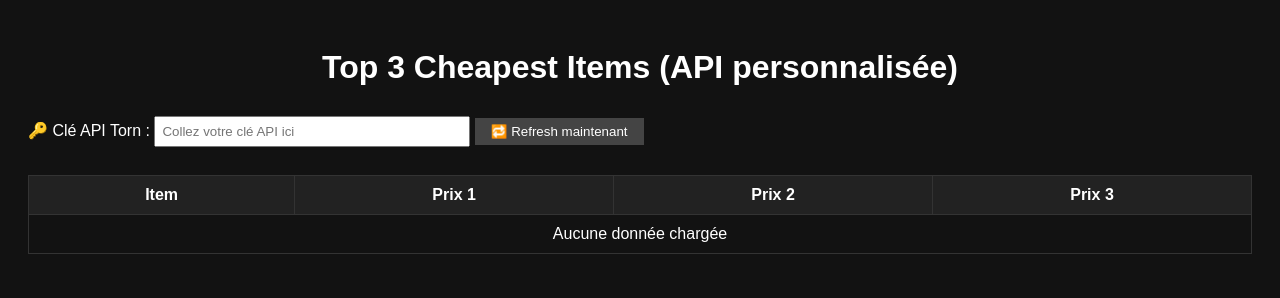
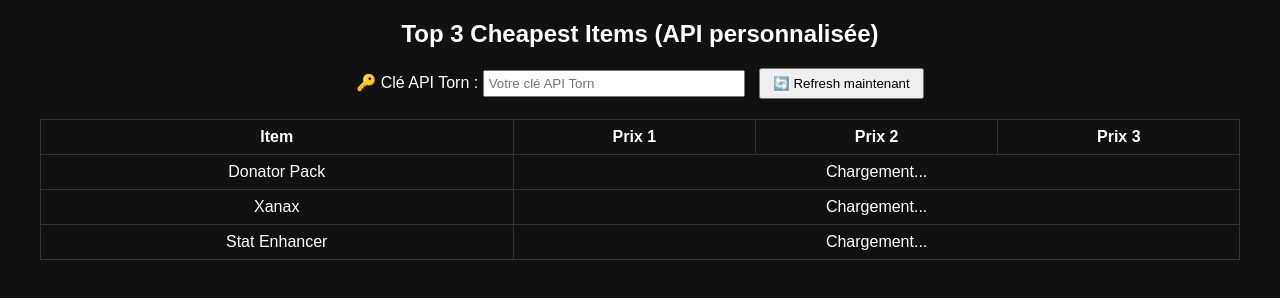
Before and after one commit to sleyesic/torn-price-tracker, a website: page index.html in a window 1280 px wide. Drawn offline with Linux system fonts and the light colour scheme.

Commit message:
Votre message ici

```diff
--- a/index.html
+++ b/index.html
@@ -1,82 +1,65 @@
 <!DOCTYPE html>
-<html lang="en">
+<html lang="fr">
 <head>
     <meta charset="UTF-8">
-  <title>Torn Market – Clé API</title>
-  <meta name="viewport" content="width=device-width, initial-scale=1.0">
+    <title>Top 3 Cheapest Items (API personnalisée)</title>
     <style>
-    body { font-family: Arial, sans-serif; background: #121212; color: #fff; padding: 20px; }
-    h1 { text-align: center; }
-    input { padding: 6px; width: 300px; }
-    button { margin: 10px 0; padding: 6px 16px; background: #444; color: #fff; border: none; cursor: pointer; }
-    table { width: 100%; border-collapse: collapse; margin-top: 20px; }
-    th, td { padding: 10px; border: 1px solid #333; text-align: center; }
-    th { background: #222; }
-    tr:nth-child(even) { background: #1a1a1a; }
-    a { color: #00ffcc; text-decoration: none; }
+        body { background: #111; color: white; font-family: sans-serif; text-align: center; }
+        table { width: 95%; margin: 20px auto; border-collapse: collapse; }
+        th, td { padding: 8px; border: 1px solid #333; }
+        input[type=text] { padding: 4px; width: 250px; }
+        button { padding: 6px 12px; margin-left: 10px; }
+        .error { color: red; font-weight: bold; }
     </style>
 </head>
 <body>
-  <h1>Top 3 Cheapest Items (API personnalisée)</h1>
-
-  <label for="apikey">🔑 Clé API Torn :</label>
-  <input type="text" id="apikey" placeholder="Collez votre clé API ici" />
-  <button onclick="fetchPrices()">🔁 Refresh maintenant</button>
-
+    <h2>Top 3 Cheapest Items (API personnalisée)</h2>
+    🔑 Clé API Torn :
+    <input type="text" id="apiKey" placeholder="Votre clé API Torn">
+    <button onclick="loadPrices()">🔄 Refresh maintenant</button>
+    <div id="error" class="error"></div>
     <table>
         <thead>
-      <tr>
-        <th>Item</th>
-        <th>Prix 1</th>
-        <th>Prix 2</th>
-        <th>Prix 3</th>
-      </tr>
+            <tr><th>Item</th><th>Prix 1</th><th>Prix 2</th><th>Prix 3</th></tr>
         </thead>
-    <tbody id="market-table">
-      <tr><td colspan="4">Aucune donnée chargée</td></tr>
+        <tbody id="pricesTable">
+            <tr><td>Donator Pack</td><td colspan="3" id="dp">Chargement...</td></tr>
+            <tr><td>Xanax</td><td colspan="3" id="xanax">Chargement...</td></tr>
+            <tr><td>Stat Enhancer</td><td colspan="3" id="stat">Chargement...</td></tr>
         </tbody>
     </table>
 
     <script>
-    const itemList = [
-      { id: 283, name: "Donator Pack" },
-      { id: 206, name: "Xanax" },
-      { id: 209, name: "Stat Enhancer" }
-    ];
+        const items = {
+            283: "dp",
+            206: "xanax",
+            209: "stat"
+        };
 
-    async function fetchPrices() {
-      const key = document.getElementById("apikey").value.trim();
-      const table = document.getElementById("market-table");
-      table.innerHTML = "";
+        document.getElementById("apiKey").value = localStorage.getItem("tornApiKey") || "";
+
+        async function loadPrices() {
+            const key = document.getElementById("apiKey").value.trim();
+            localStorage.setItem("tornApiKey", key);
+            document.getElementById("error").textContent = "";
 
             if (!key) {
-        table.innerHTML = '<tr><td colspan="4">Veuillez entrer votre clé API Torn.</td></tr>';
+                document.getElementById("error").textContent = "Veuillez entrer votre clé API Torn.";
                 return;
             }
 
-      for (const item of itemList) {
+            for (const [itemId, htmlId] of Object.entries(items)) {
                 try {
-          const res = await fetch(`/.netlify/functions/proxy?itemId=${item.id}&key=${key}`);
-          const api = await res.json();
-          const listings = api?.listings;
-
-          const offers = (listings || []).sort((a, b) => a.price - b.price).slice(0, 3);
-
-          const row = document.createElement("tr");
-          row.innerHTML = `
-            <td>${item.name}</td>
-            ${offers.map(o => `
-              <td>
-                <a href="https://www.torn.com/page.php?sid=ItemMarket#/market/view=search&itemID=${item.id}" target="_blank">
-                  ${o.price.toLocaleString()}$ (x${o.amount})
-                </a>
-              </td>`).join('')}
-          `;
-          table.appendChild(row);
+                    const res = await fetch(`/api/proxy?itemId=${itemId}&key=${key}`);
+                    const data = await res.json();
+                    if (data.error) throw new Error(data.error);
+                    const listings = data.itemmarket.listings || [];
+                    const top3 = listings.slice(0, 3).map(l =>
+                        `<a href="https://www.torn.com/imarket.php#/p=shop&type=inventory&searchname=&id=${itemId}" target="_blank">${l.price.toLocaleString()}$ (${l.amount})</a>`
+                    );
+                    document.getElementById(htmlId).innerHTML = `<td>${top3[0] || "N/A"}</td><td>${top3[1] || "N/A"}</td><td>${top3[2] || "N/A"}</td>`;
                 } catch (e) {
-          const row = document.createElement("tr");
-          row.innerHTML = `<td colspan="4">Erreur de chargement pour ${item.name}</td>`;
-          table.appendChild(row);
+                    document.getElementById(htmlId).innerHTML = `<td colspan="3">Erreur de chargement</td>`;
                 }
             }
         }
```
Also changed, not shown: netlify/functions/proxy.js (+5 -12 lines), netlify.toml. Lines whose indentation alone changed are shown as unchanged.
